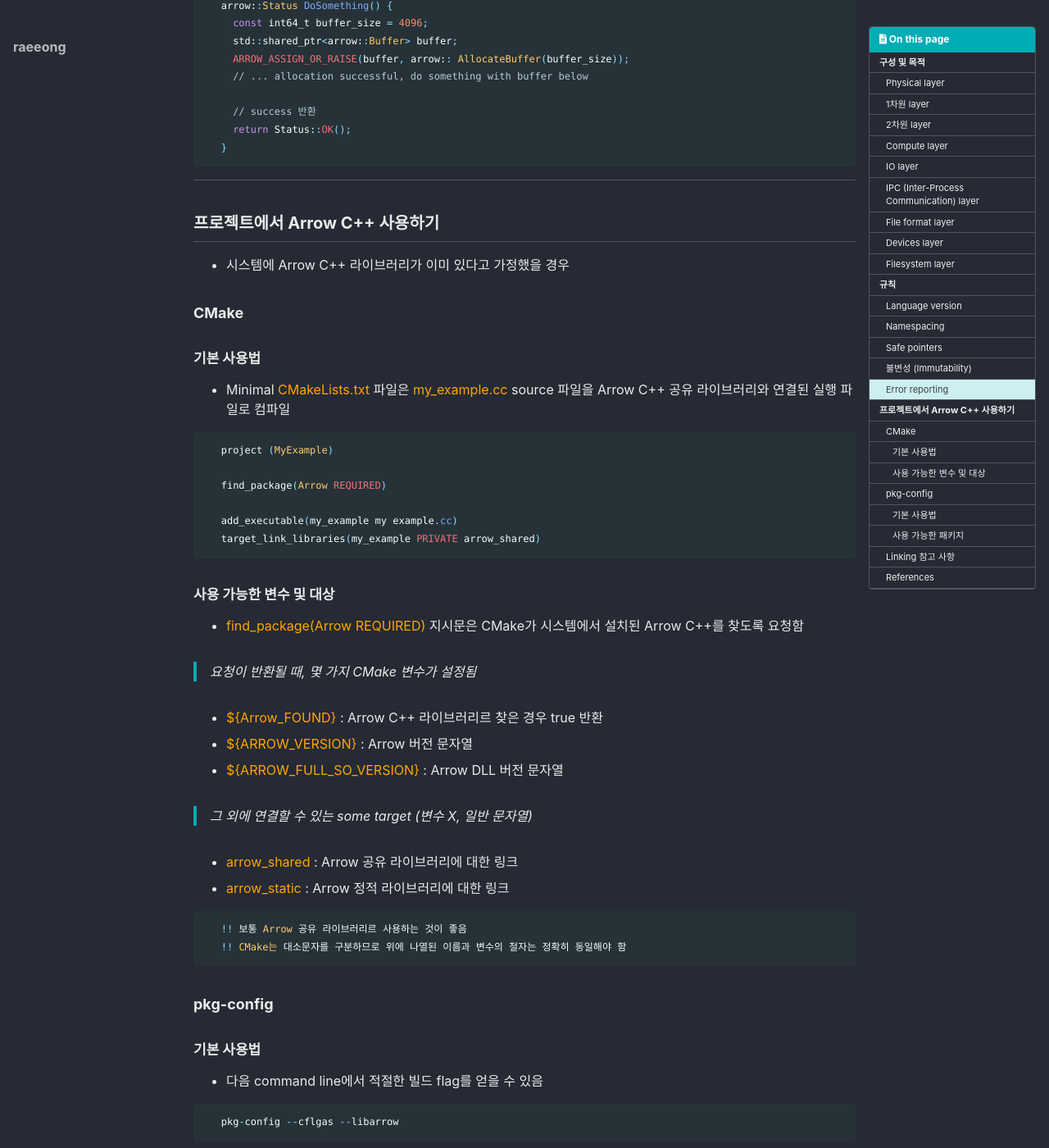
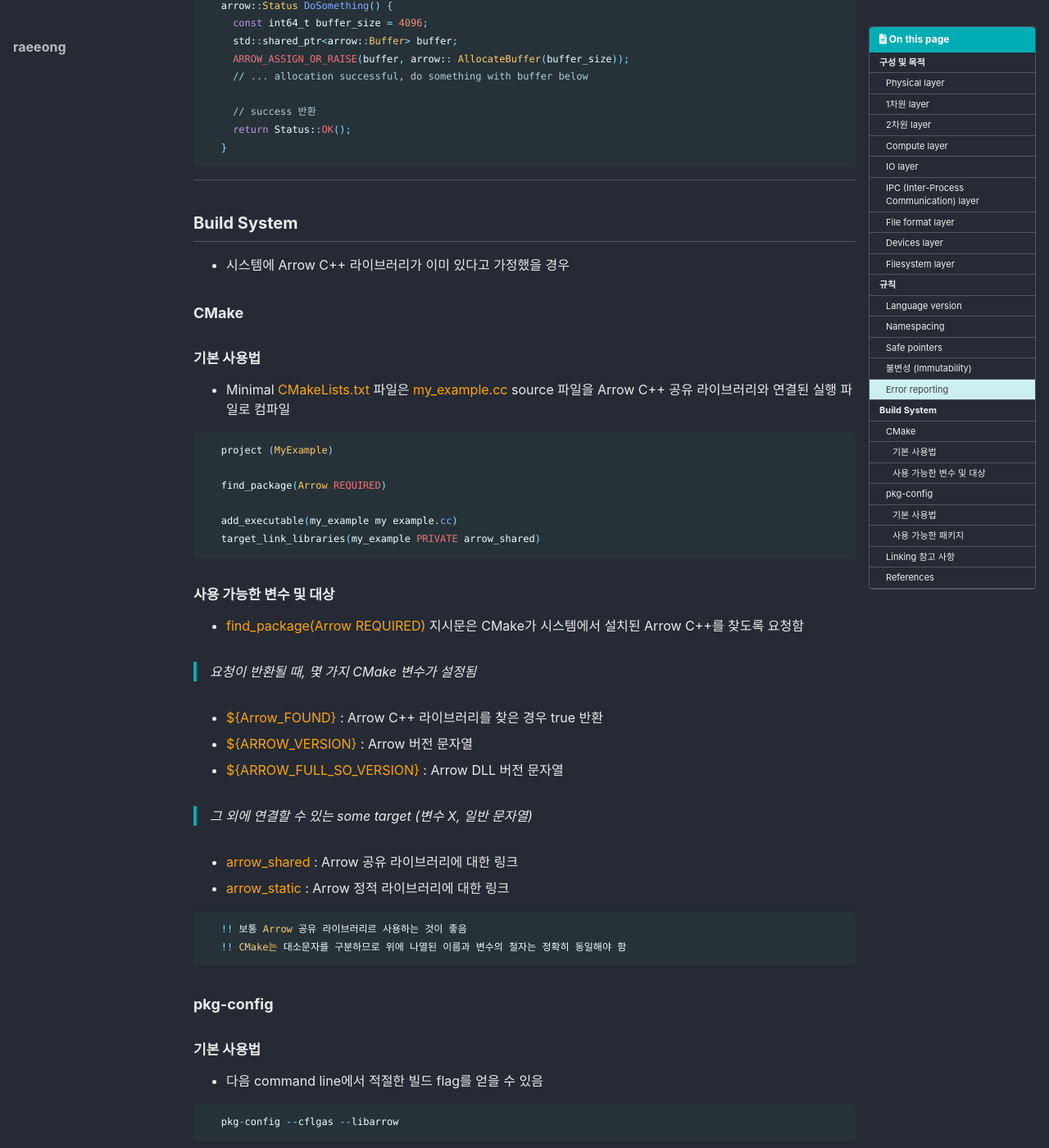
Before and after one commit to friedegg818/friedegg818.github.io, a Jekyll site: the page built from _posts/2022-02-08-ArrowC++Library.md, in a window 1280 px wide and 1400 px high, scrolled down 2953 px. Shown: the whole window at 82% size. Built offline with Jekyll 4.4.1, drawn with Linux system fonts in a browser that asks for light colours; cached includes are drawn as plain includes; some web fonts are replaced; some of the changed text lies outside the part shown.

Commit message:
220209 update

```diff
--- a/_posts/2022-02-08-ArrowC++Library.md
+++ b/_posts/2022-02-08-ArrowC++Library.md
@@ -125,7 +125,7 @@ last_modified_At: 2022-02-08
 
 <hr>
 
-## 프로젝트에서 Arrow C++ 사용하기
+## Build System
 - 시스템에 Arrow C++ 라이브러리가 이미 있다고 가정했을 경우
 
 ### CMake
@@ -149,7 +149,7 @@ last_modified_At: 2022-02-08
 
 > 요청이 반환될 때, 몇 가지 CMake 변수가 설정됨
 
- - <span style="color:orange">${Arrow_FOUND}</span> : Arrow C++ 라이브러리르 찾은 경우 true 반환
+ - <span style="color:orange">${Arrow_FOUND}</span> : Arrow C++ 라이브러리를 찾은 경우 true 반환
  - <span style="color:orange">${ARROW_VERSION}</span> : Arrow 버전 문자열
  - <span style="color:orange">${ARROW_FULL_SO_VERSION}</span> : Arrow DLL 버전 문자열
 
@@ -242,3 +242,5 @@ last_modified_At: 2022-02-08
 
 ### <span style="color:#00CCCC">References</span>
 - <https://arrow.apache.org/docs/cpp/overview.html>
+- <https://arrow.apache.org/docs/cpp/conventions.html>
+- <https://arrow.apache.org/docs/cpp/build_system.html>
```
Also changed, not shown: other parts of _posts/2022-02-08-ArrowC++Library.md (+1 -1 lines).
